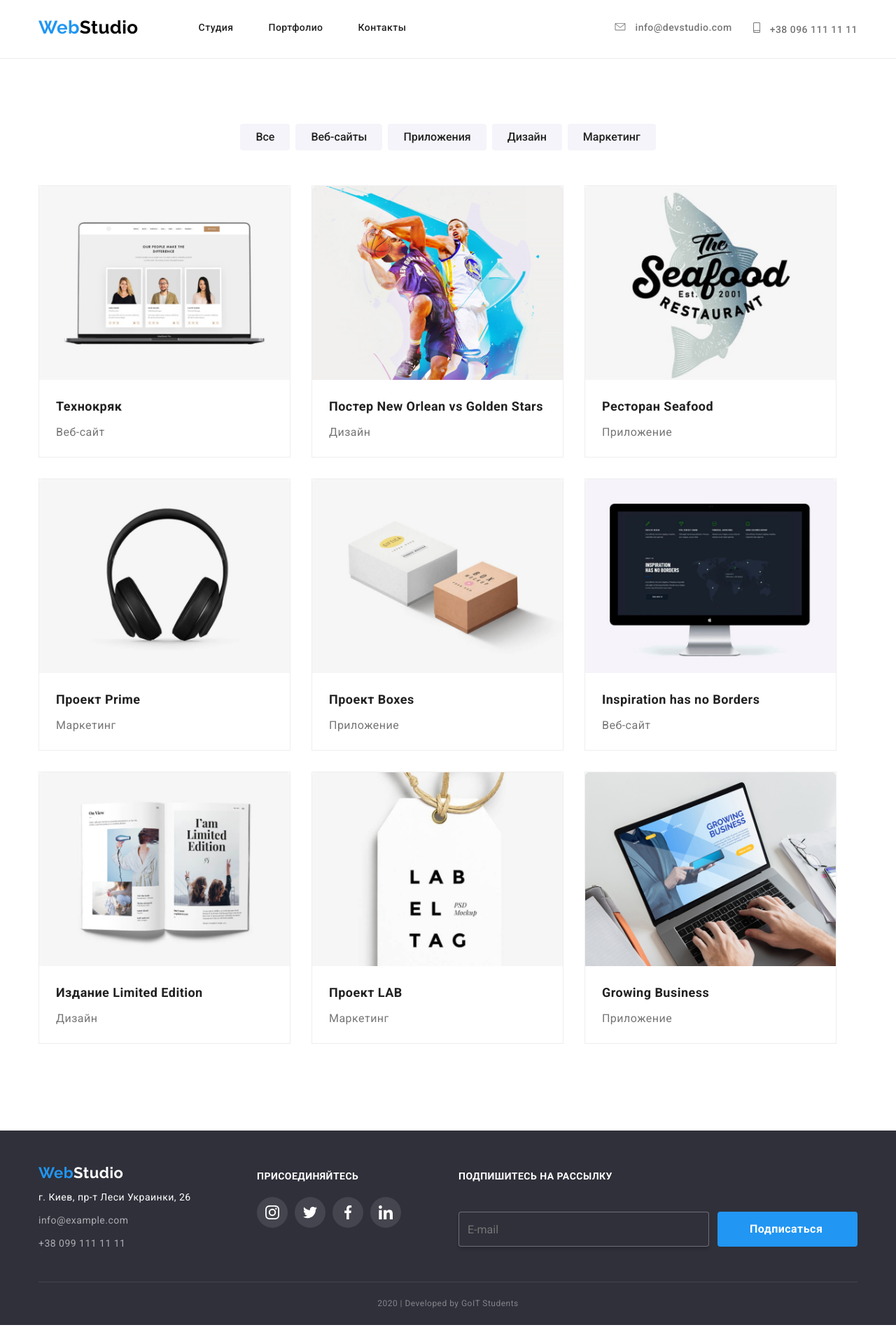
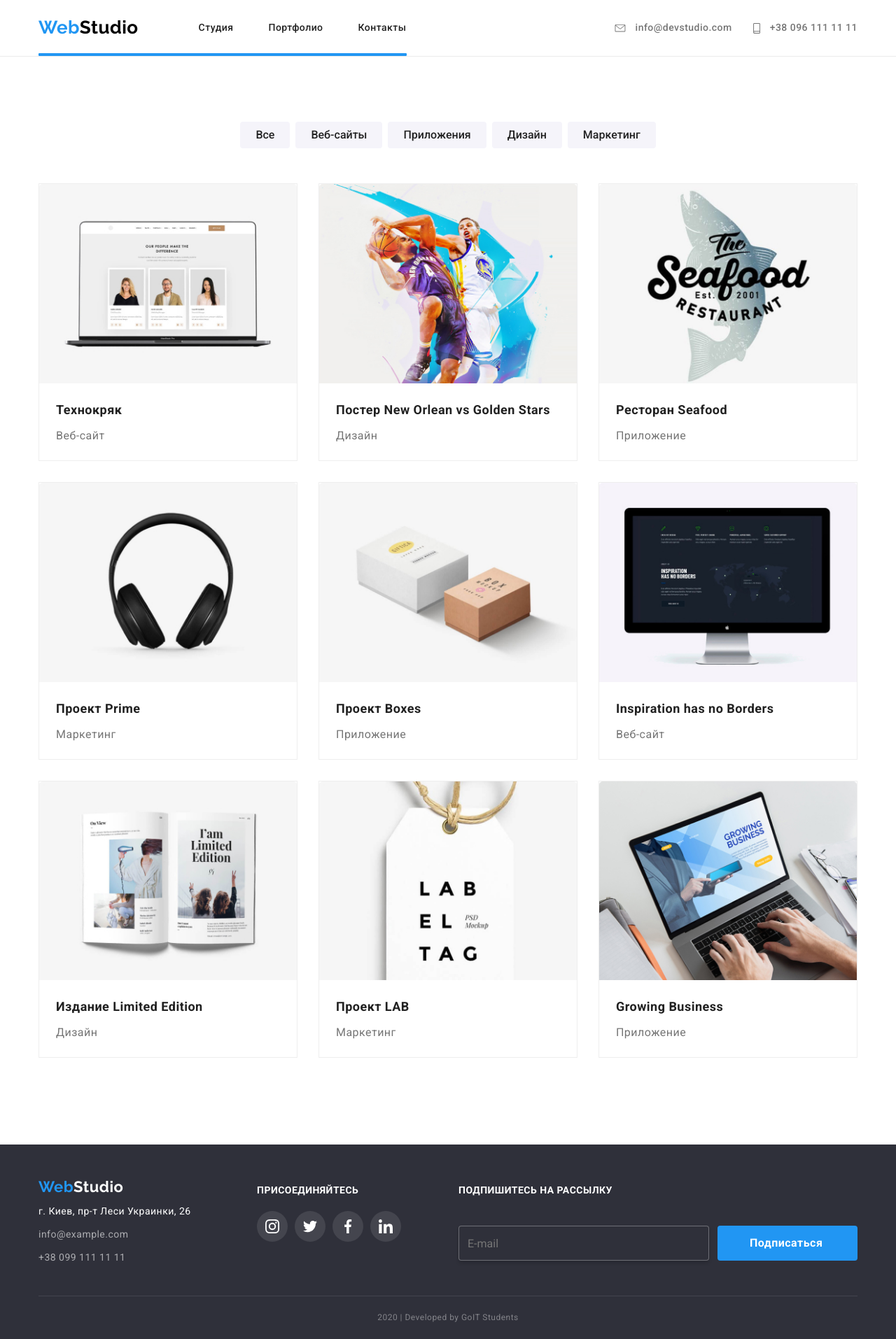
Before and after one commit to NadyaGlushchenko/goit-markup-hw-05, a plain HTML site: page portfolio.html in a window 1280 px wide. Shown: the whole page at 70% size. Drawn offline with nearby package versions, Linux system fonts and the light colour scheme.

Commit message:
исправляет ошибки

```diff
--- a/css/headerfooter.css
+++ b/css/headerfooter.css
@@ -7,7 +7,7 @@
 
 body {
   background-color: var(--text-color);
-  color: rgba(0, 0, 0, 0.3);
+  color: var(--text-grey);
   font-family: Roboto, sans-serif;
   letter-spacing: 0.03em;
 }
@@ -44,20 +44,16 @@ img {
   font-weight: 500;
 }
 
-.nav-link::after {
+.active::after {
   content: "";
   position: absolute;
   width: 100%;
   height: 4px;
   left: 0;
   bottom: 0;
+  background-color: var(--background-color);
 
   border-radius: 2px;
-}
-
-.nav-link:hover:after,
-.nav-link:focus:after {
-  background-color: var(--background-color);
 }
 
 .site-nav {
@@ -138,8 +134,6 @@ img {
 .envelope {
   width: 16px;
   height: 11.2px;
-  margin-right: 10px;
-  fill: var(--text-grey);
 }
 
 .nav-icon:hover .link .envelope,
@@ -150,8 +144,12 @@ img {
 .smartphone {
   width: 10px;
   height: 15px;
+}
+
+.decor {
   margin-right: 10px;
   fill: var(--text-grey);
+  vertical-align: middle;
 }
 
 .nav-icon:hover .link .smartphone,
@@ -201,6 +199,7 @@ img {
   margin-right: 10px;
   fill: var(--text-color);
   border-radius: 50%;
+  transition: background-color 250ms cubic-bezier(0.4, 0, 0.2, 1);
 }
 
 .backgrfooter:hover {
@@ -266,10 +265,6 @@ img {
   width: 207px;
 }
 
-.socsetfooter:hover {
-  transition: fill 250ms cubic-bezier(0.4, 0, 0.2, 1);
-}
-
 .item-input {
   width: 570px;
 }
--- a/css/portfolio.css
+++ b/css/portfolio.css
@@ -18,9 +18,6 @@
 .link:hover,
 .link:focus {
   color: var(--background-color);
-}
-.link:active {
-  color: blueviolet;
 }
 
 .visually-hidden {
@@ -112,7 +109,7 @@ button:focus {
 }
 
 .item-shadow {
-  width: calc((100% - 30px * 3) / 3);
+  width: calc((100% - 30px * 2) / 3);
   border: 1px solid #eeeeee;
 }
 
@@ -141,7 +138,8 @@ button:focus {
 }
 
 .size {
-  margin: 20px 24px;
+  padding: 20px 24px;
+  padding-top: 0px;
 }
 
 .window {
@@ -155,7 +153,8 @@ button:focus {
   opacity: 0;
 
   transform: translateY(100%);
-  transition: transform 500ms cubic-bezier(0.4, 0, 0.2, 1);
+  transition: transform 250ms cubic-bezier(0.4, 0, 0.2, 1),
+    opacity 250ms cubic-bezier(0.4, 0, 0.2, 1);
 
   transition-duration: 600ms;
 
@@ -166,6 +165,7 @@ button:focus {
 
 .window-hover {
   position: relative;
+  overflow: hidden;
 }
 
 .windowhover:hover .window {
--- a/portfolio.html
+++ b/portfolio.html
@@ -25,22 +25,22 @@
           >
           <ul class="nav-list">
             <li class="item">
-              <a href="./index.html" class="nav-link">Студия</a>
+              <a href="./index.html" class="nav-link active">Студия</a>
             </li>
             <li class="item">
-              <a href="./portfolio.html" target="_blank" class="nav-link"
+              <a href="./portfolio.html" target="_blank" class="nav-link active"
                 >Портфолио</a
               >
             </li>
             <li class="item">
-              <a href="" target="_blank" class="nav-link">Контакты</a>
+              <a href="" target="_blank" class="nav-link active">Контакты</a>
             </li>
           </ul>
         </nav>
         <ul class="contacts nav-contacts">
           <li class="item nav-icon">
             <a href="" class="link">
-              <svg class="envelope">
+              <svg class="envelope decor">
                 <use href="./images/symbol-defs.svg#icon-envelope"></use>
               </svg>
               info@devstudio.com</a
@@ -48,7 +48,7 @@
           </li>
           <li class="item nav-icon">
             <a href="" class="link">
-              <svg class="smartphone">
+              <svg class="smartphone decor">
                 <use href="./images/symbol-defs.svg#icon-smartphone"></use>
               </svg>
               +38 096 111 11 11</a
@@ -242,37 +242,47 @@
           <b class="join">присоединяйтесь</b>
           <ul class="network">
             <li>
-              <a href="" aria-label="Ссылка на Instagram" class="socsetfooter"
-                ><div class="backgrfooter">
+              <a
+                href=""
+                aria-label="Ссылка на Instagram"
+                class="socsetfooter backgrfooter"
+              >
                 <svg class="socset-icon-footer">
-                    <use href="./images/symbol-defs.svg#icon-instagram"></use>
-                  </svg></div
+                  <use
+                    href="./images/symbol-defs.svg#icon-instagram"
+                  ></use></svg
               ></a>
             </li>
             <li>
-              <a href="" aria-label="Ссылка на Twitter" class="socsetfooter"
-                ><div class="backgrfooter">
+              <a
+                href=""
+                aria-label="Ссылка на Twitter"
+                class="socsetfooter backgrfooter"
+              >
                 <svg class="socset-icon-footer">
-                    <use href="./images/symbol-defs.svg#icon-twitter"></use>
-                  </svg></div
+                  <use href="./images/symbol-defs.svg#icon-twitter"></use></svg
               ></a>
             </li>
             <li>
-              <a href="" aria-label="Ссылка на Facebook" class="socsetfooter"
-                ><div class="backgrfooter">
+              <a
+                href=""
+                aria-label="Ссылка на Facebook"
+                class="socsetfooter backgrfooter"
+              >
                 <svg class="socset-icon-footer">
-                    <use href="./images/symbol-defs.svg#icon-facebook"></use>
-                  </svg></div
+                  <use href="./images/symbol-defs.svg#icon-facebook"></use></svg
               ></a>
             </li>
             <li>
-              <a href="" aria-label="Ссылка на LinkedIn" class="socsetfooter"
-                ><div class="backgrfooter">
+              <a
+                href=""
+                aria-label="Ссылка на LinkedIn"
+                class="socsetfooter backgrfooter"
+              >
                 <svg class="socset-icon-footer">
                   <use
                     href="./images/symbol-defs.svg#icon-linkedingrey"
-                    ></use>
-                  </svg></div
+                  ></use></svg
               ></a>
             </li>
           </ul>
```
Also changed, not shown: css/styles.css (+16 -2 lines), index.html (+43 -34 lines). Lines whose indentation alone changed are shown as unchanged.
